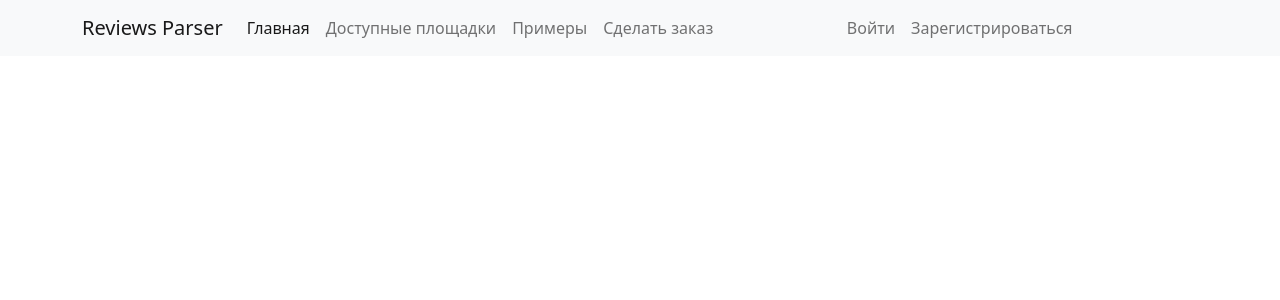
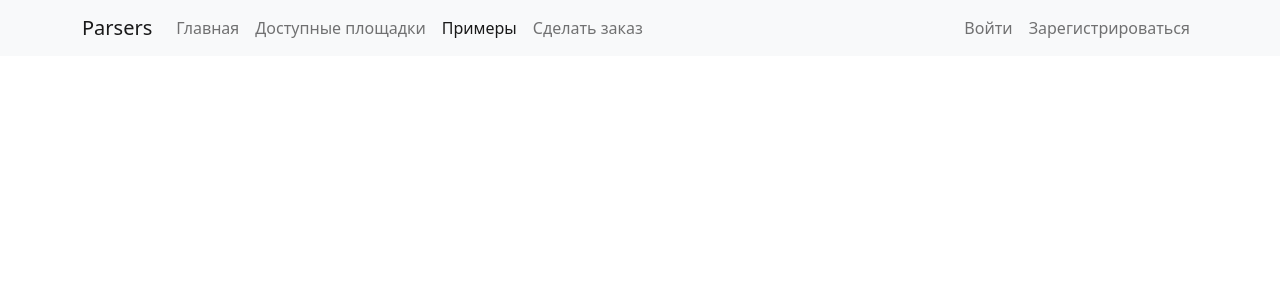
Before and after one commit to kirillpechurin/parsers, a Flask app: page /examples in a window 1280 px wide. Shown: the top 300 px of the page. Run offline with Flask 2, Linux system fonts and the light colour scheme; data that the repository does not hold is empty; parts of the project's set-up code (start-up, migrations or seed data) failed here and were passed over; some libraries are stand-ins or nearby versions.

Commit message:
dev_site | alter templates frontend

```diff
--- a/frontend/templates/navbar.html
+++ b/frontend/templates/navbar.html
@@ -1,30 +1,44 @@
-<nav class="navbar navbar-expand-lg navbar-light bg-light">
-    <div class="container">
-        <a class="navbar-brand pl-3" href="{{ url_for('parsers.index') }}">Reviews Parser</a>
-        <button class="navbar-toggler" type="button" data-toggle="collapse" data-target="#navbarNavAltMarkup"
-                aria-controls="navbarNavAltMarkup" aria-expanded="false" aria-label="Toggle navigation">
-            <span class="navbar-toggler-icon"></span>
-        </button>
-        <div class="collapse navbar-collapse" id="navbarNavAltMarkup">
-            <div class="navbar-nav">
-                <a class="nav-item nav-link active" href="{{ url_for('parsers.index') }}">Главная</a>
-                <a class="nav-item nav-link" href="{{ url_for('parsers.available_platforms') }}">Доступные площадки</a>
-                <a class="nav-item nav-link" href="{{ url_for('parsers.examples') }}">Примеры</a>
-                <a class="nav-item nav-link" href="{{ url_for('parsers.make_order') }}">Сделать заказ</a>
-            </div>
-        </div>
-        <div class="collapse navbar-collapse" id="newNavbar">
-            <div class="navbar-nav">
-                {% if session['x_token'] %}
-                    <a class="nav-item nav-link" href="{{ url_for('account.personal_office') }}">Личный кабинет</a>
-                    <form action="{{ url_for('account.logout') }}" method="post">
-                        <button type="submit" class="btn nav-item nav-link">Выйти</button>
-                    </form>
+<nav class="navbar navbar-expand-sm navbar-light bg-light">
+    <div class="container collapse navbar-collapse">
+        <a class="navbar-brand" href="{{ url_for('parsers.index') }}">Parsers</a>
+        <ul class="navbar-nav me-auto">
+            {% for name, link in (
+                                    ('Главная', url_for('parsers.index')),
+                                    ("Доступные площадки",  url_for('parsers.available_platforms')),
+                                    ("Примеры", url_for('parsers.examples')),
+                                    ("Сделать заказ", url_for('parsers.make_order'))
+                                ) %}
+            <li class="nav-item">
+                {% if request.path == link %}
+                    <a class="nav-link active" href="{{ link }}">{{ name }}</a>
                 {% else %}
-                    <a class="nav-item nav-link" href="{{ url_for('account.login') }}">Войти</a>
-                    <a class="nav-item nav-link" href="{{ url_for('account.signup') }}">Зарегистрироваться</a>
+                    <a class="nav-link" href="{{ link }}">{{ name }}</a>
                 {% endif %}
-            </div>
-        </div>
+            </li>
+            {% endfor %}
+        </ul>
+        <ul class="navbar-nav ms-auto">
+            {% if session['x_token'] %}
+            <li class="nav-item">
+                {% if request.path == url_for('account.personal_office') %}
+                    <a class="nav-link active" href="{{ url_for('account.personal_office') }}">Личный кабинет</a>
+                {% else %}
+                    <a class="nav-link" href="{{ url_for('account.personal_office') }}">Личный кабинет</a>
+                {% endif %}
+            </li>
+            <li class="nav-item">
+                <form action="{{ url_for('account.logout') }}" method="post">
+                    <button type="submit" class="btn nav-link">Выйти</button>
+                </form>
+            </li>
+            {% else %}
+            <li class="nav-item">
+                <a class="nav-link" href="{{ url_for('account.login') }}">Войти</a>
+            </li>
+            <li class="nav-item">
+                <a class="nav-link" href="{{ url_for('account.signup') }}">Зарегистрироваться</a>
+            </li>
+            {% endif %}
+        </ul>
     </div>
 </nav>
--- a/frontend/templates/parsers/make_order.html
+++ b/frontend/templates/parsers/make_order.html
@@ -3,7 +3,7 @@
 {% block content %}
 <div class="row">
     <div class="maps">
-        <h5>Карты</h5>
+        <h5>Парсинг отзывов об организации с карт</h5>
         <hr class="p-1 rounded">
         {% for map in maps %}
             <div class="row">
```
Also changed, not shown: frontend/templates/parsers/make_order_maps.html (+15 -2 lines).
